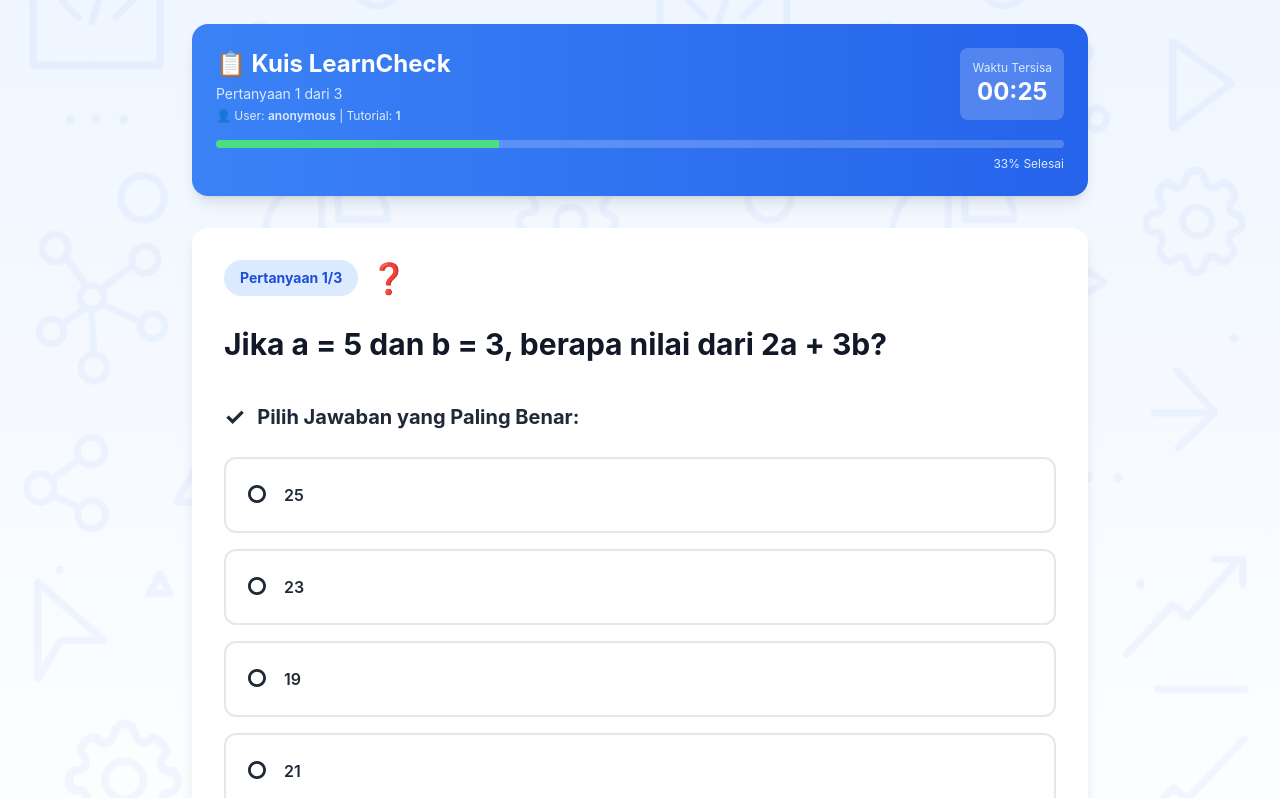
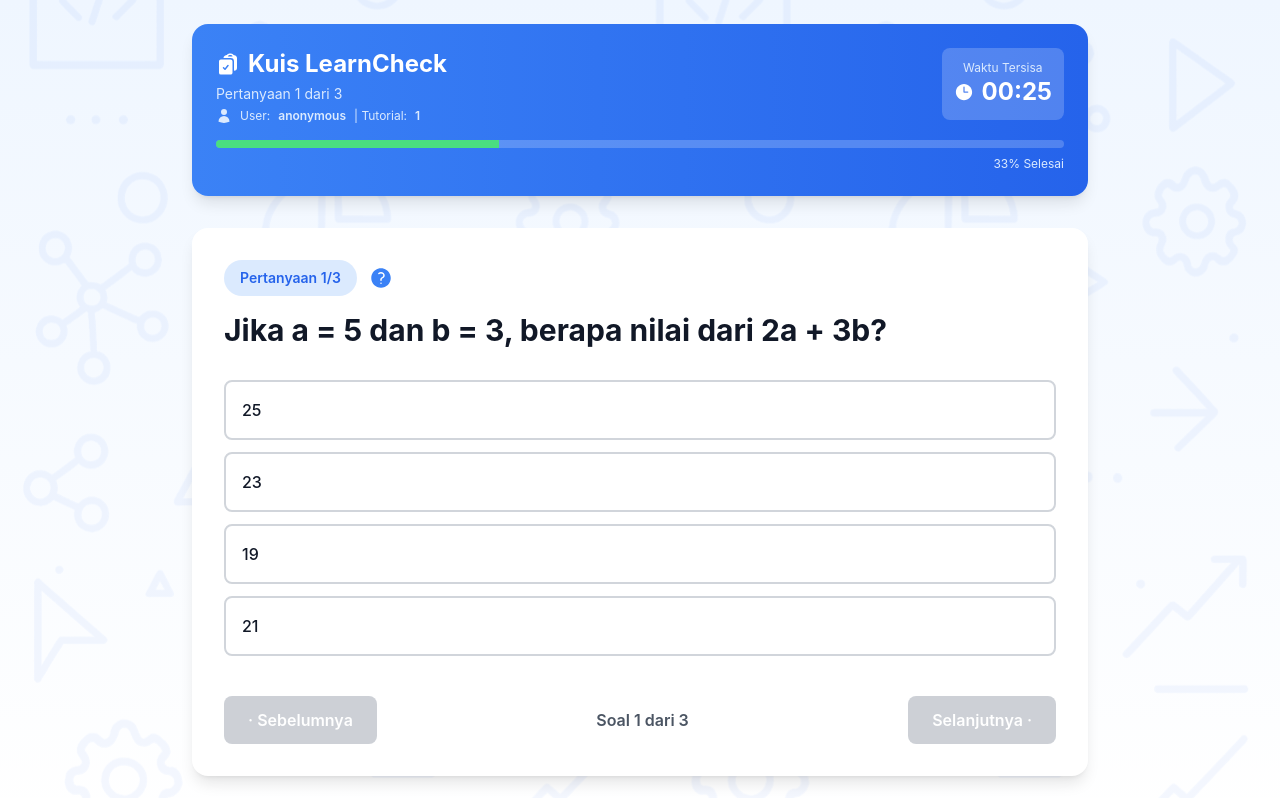
Before and after one commit to hi-dem/Frontend-Quis_LC, a React (Create React App) app: page /quiz in a window 1280 px wide. Shown: the top 798 px of the page. Built offline with nearby package versions, Linux system fonts and the light colour scheme.

Commit message:
Banyak tambahan kak, ganti icon dll

```diff
--- a/package.json
+++ b/package.json
@@ -3,6 +3,7 @@
   "version": "1.0.0",
   "private": true,
   "dependencies": {
+    "@heroicons/react": "^2.2.0",
     "axios": "^1.13.2",
     "react": "^18.2.0",
     "react-dom": "^18.2.0",
--- a/src/components/Quiz/AnswerOptions.jsx
+++ b/src/components/Quiz/AnswerOptions.jsx
@@ -1,26 +1,42 @@
 import React from 'react';
-import AnswerOption from './AnswerOption';
 
-const AnswerOptions = ({ options, selectedAnswer, correctAnswer, showFeedback, onSelectAnswer }) => {
+const AnswerOptions = ({
+  options,
+  selectedAnswer,
+  correctAnswer,
+  showFeedback,
+  onSelectAnswer,
+  disabled = false // BARU: Add disabled prop
+}) => {
   return (
-    <div className="mb-8">
-      <h3 className="text-xl font-bold text-gray-800 mb-6 flex items-center gap-3">
-        <span className="text-2xl">✓</span>
-        Pilih Jawaban yang Paling Benar:
-      </h3>
-      <div className="space-y-4">
-        {options.map((option, index) => (
-          <AnswerOption
-            key={index}
-            option={option}
-            isSelected={selectedAnswer === option}
-            isCorrect={showFeedback && option === correctAnswer}
-            isWrong={showFeedback && selectedAnswer === option && option !== correctAnswer}
-            onClick={() => onSelectAnswer(option)}
-            disabled={showFeedback}
-          />
-        ))}
-      </div>
+    <div className="mt-8 space-y-3">
+      {options.map((option, idx) => {
+        const isSelected = selectedAnswer === option;
+        const isCorrect = option === correctAnswer;
+
+        return (
+          <button
+            key={idx}
+            onClick={() => !disabled && onSelectAnswer(option)} // UPDATED: Check disabled
+            disabled={disabled || (showFeedback && !isSelected)} // UPDATED: Disable jika waktu habis atau sudah jawab
+            className={`w-full p-4 rounded-lg border-2 transition-all text-left font-medium ${
+              disabled
+                ? 'opacity-50 cursor-not-allowed bg-gray-100 border-gray-300'
+                : isSelected && showFeedback
+                ? isCorrect
+                  ? 'bg-green-100 border-green-500 text-green-900'
+                  : 'bg-red-100 border-red-500 text-red-900'
+                : isCorrect && showFeedback
+                ? 'bg-green-100 border-green-500 text-green-900'
+                : isSelected
+                ? 'bg-blue-100 border-blue-500 text-blue-900'
+                : 'bg-white border-gray-300 hover:border-blue-400 text-gray-900'
+            }`}
+          >
+            {option}
+          </button>
+        );
+      })}
     </div>
   );
 };
--- a/src/components/Quiz/QuestionDisplay.jsx
+++ b/src/components/Quiz/QuestionDisplay.jsx
@@ -1,15 +1,17 @@
 import React from 'react';
+import { QuestionMarkCircleIcon } from '@heroicons/react/24/solid';
 
 const QuestionDisplay = ({ question, questionNumber, totalQuestions }) => {
   return (
     <div className="mb-8">
-      <div className="mb-6 flex items-center gap-3">
-        <span className="inline-block bg-blue-100 text-blue-700 px-4 py-2 rounded-full text-sm font-bold">
+      <div className="flex items-center gap-3 mb-4">
+        <div className="bg-blue-100 text-blue-600 px-4 py-2 rounded-full text-sm font-semibold">
           Pertanyaan {questionNumber}/{totalQuestions}
-        </span>
-        <span className="text-3xl">❓</span>
+        </div>
+        <QuestionMarkCircleIcon className="w-6 h-6 text-blue-500" />
       </div>
-      <h2 className="text-3xl font-bold text-gray-900 leading-relaxed">
+
+      <h2 className="text-2xl md:text-3xl font-bold text-gray-900 leading-relaxed">
         {question}
       </h2>
     </div>
--- a/src/components/Quiz/QuizContainer.jsx
+++ b/src/components/Quiz/QuizContainer.jsx
@@ -8,6 +8,7 @@
 import mockQuizzes from '../../data/mockQuizzes';
 import bgPattern from '../../assets/bg-pattern.svg';
 
+// UTILITY: Shuffle array
 const shuffleArray = (array) => {
   const shuffled = [...array];
   for (let i = shuffled.length - 1; i > 0; i--) {
@@ -17,6 +18,7 @@
   return shuffled;
 };
 
+// UTILITY: Ambil 3 soal random
 const selectRandomQuestions = (allQuestions, count = 3) => {
   const shuffled = shuffleArray(allQuestions);
   return shuffled.slice(0, count);
@@ -26,6 +28,7 @@
   const navigate = useNavigate();
   const [searchParams] = useSearchParams();
 
+  // GET URL PARAMS
   const tutorialId = searchParams.get('tutorial_id') || '1';
   const userId = searchParams.get('user_id') || 'anonymous';
 
@@ -33,13 +36,14 @@
   const [answers, setAnswers] = useState({});
   const [selectedAnswer, setSelectedAnswer] = useState(null);
   const [showFeedback, setShowFeedback] = useState(false);
-  const [feedbackMessage, setFeedbackMessage] = useState('');
   const [isCorrect, setIsCorrect] = useState(false);
   const [timeRemaining, setTimeRemaining] = useState(30);
   const [showReviewModal, setShowReviewModal] = useState(false);
   const [score, setScore] = useState(0);
   const [startTime, setStartTime] = useState(null);
   const [shuffledQuestions, setShuffledQuestions] = useState([]);
+  const [timeoutQuestions, setTimeoutQuestions] = useState(new Set()); // BARU: Track soal yang timeout
+  const [isCurrentTimeUp, setIsCurrentTimeUp] = useState(false); // BARU: Track timeout soal sekarang
 
   const answerSelected = useRef(false);
 
@@ -47,17 +51,24 @@
   const durationPerQuestion = quiz.durationPerQuestion;
   const totalSelectedQuestions = quiz.totalQuestions;
 
+  // Initialize
   useEffect(() => {
     const storageKey = `quiz_${tutorialId}_${userId}`;
     const savedData = localStorage.getItem(storageKey);
 
     if (savedData) {
-      const { questions, answers: savedAnswers, currentIndex, startTime: savedStartTime } = JSON.parse(savedData);
+      const { questions, answers: savedAnswers, currentIndex, startTime: savedStartTime, timeoutQuestions: savedTimeout } = JSON.parse(savedData);
       setShuffledQuestions(questions);
       setAnswers(savedAnswers);
       setCurrentQuestionIndex(currentIndex);
       setStartTime(savedStartTime);
       setTimeRemaining(durationPerQuestion);
+      setTimeoutQuestions(new Set(savedTimeout || [])); // LOAD timeout questions
+
+      // Check apakah soal sekarang timeout
+      if (savedTimeout && savedTimeout.includes(currentIndex)) {
+        setIsCurrentTimeUp(true);
+      }
 
       let correctCount = 0;
       Object.keys(savedAnswers).forEach(idx => {
@@ -68,8 +79,6 @@
       console.log('✅ Loaded from localStorage:', storageKey);
     } else {
       const selectedQuestions = selectRandomQuestions(quiz.questions, totalSelectedQuestions);
-
-
       const shuffled = shuffleArray(selectedQuestions);
       const questionsWithShuffledAnswers = shuffled.map(question => ({
         ...question,
@@ -79,11 +88,14 @@
       setShuffledQuestions(questionsWithShuffledAnswers);
       setStartTime(new Date().toISOString());
       setTimeRemaining(durationPerQuestion);
+      setTimeoutQuestions(new Set()); // INIT empty set
+      setIsCurrentTimeUp(false);
 
-      console.log('🆕 New quiz session created with', totalSelectedQuestions, 'questions');
+      console.log('🆕 New quiz session created');
     }
   }, [tutorialId, userId, quiz, durationPerQuestion, totalSelectedQuestions]);
 
+  // Save ke localStorage
   useEffect(() => {
     if (shuffledQuestions.length > 0) {
       const storageKey = `quiz_${tutorialId}_${userId}`;
@@ -91,11 +103,12 @@
         questions: shuffledQuestions,
         answers,
         currentIndex: currentQuestionIndex,
-        startTime
+        startTime,
+        timeoutQuestions: Array.from(timeoutQuestions) // SAVE timeout questions
       };
       localStorage.setItem(storageKey, JSON.stringify(dataToSave));
     }
-  }, [answers, currentQuestionIndex, shuffledQuestions, tutorialId, userId, startTime]);
+  }, [answers, currentQuestionIndex, shuffledQuestions, tutorialId, userId, startTime, timeoutQuestions]);
 
   const currentQuestion = shuffledQuestions[currentQuestionIndex];
   const totalQuestions = shuffledQuestions.length;
@@ -124,15 +137,29 @@
     });
   }, [navigate, quiz, totalQuestions, answers, shuffledQuestions, startTime, tutorialId, userId]);
 
+  // Timer
   useEffect(() => {
     const timer = setInterval(() => {
       setTimeRemaining(prev => {
         if (prev <= 1) {
+          // Mark soal ini sebagai timeout
+          setTimeoutQuestions(prev => new Set([...prev, currentQuestionIndex]));
+          setIsCurrentTimeUp(true);
+
+          // Auto pindah ke soal berikutnya
           if (currentQuestionIndex < totalQuestions - 1) {
-            setCurrentQuestionIndex(currentQuestionIndex + 1);
-            return durationPerQuestion;
+            setTimeout(() => {
+              setCurrentQuestionIndex(currentQuestionIndex + 1);
+              setTimeRemaining(durationPerQuestion);
+              // Check apakah soal berikutnya sudah timeout
+              setIsCurrentTimeUp(timeoutQuestions.has(currentQuestionIndex + 1));
+            }, 1500);
+            return 0;
           } else {
-            handleSubmitQuiz();
+            // Soal terakhir, auto submit
+            setTimeout(() => {
+              handleSubmitQuiz();
+            }, 1500);
             return 0;
           }
         }
@@ -141,12 +168,13 @@
     }, 1000);
 
     return () => clearInterval(timer);
-  }, [currentQuestionIndex, totalQuestions, durationPerQuestion, handleSubmitQuiz]);
+  }, [currentQuestionIndex, totalQuestions, durationPerQuestion, handleSubmitQuiz, timeoutQuestions]);
 
   useEffect(() => {
     if (!currentQuestion) return;
 
     const alreadyAnswered = answers[currentQuestionIndex];
+    const isTimeout = timeoutQuestions.has(currentQuestionIndex);
 
     setSelectedAnswer(alreadyAnswered || null);
 
@@ -154,16 +182,24 @@
       setShowFeedback(true);
       const correct = alreadyAnswered === currentQuestion.correctAnswer;
       setIsCorrect(correct);
-      setFeedbackMessage(correct ? '✓ Jawaban Benar!' : '✗ Jawaban Salah');
     } else {
       setShowFeedback(false);
     }
 
+    // Update current timeout status
+    setIsCurrentTimeUp(isTimeout);
+
     answerSelected.current = false;
-  }, [currentQuestionIndex, answers, currentQuestion]);
+  }, [currentQuestionIndex, answers, currentQuestion, timeoutQuestions]);
 
   const handleAnswerSelect = useCallback((answer) => {
     if (!currentQuestion) return;
+
+    // PREVENT klik jawaban jika soal ini sudah timeout
+    if (timeoutQuestions.has(currentQuestionIndex)) {
+      console.warn('⏰ Waktu soal ini sudah habis, tidak bisa menjawab');
+      return;
+    }
 
     const alreadyAnswered = answers[currentQuestionIndex];
 
@@ -178,7 +214,6 @@
 
     setSelectedAnswer(answer);
     setIsCorrect(correct);
-    setFeedbackMessage(correct ? '✓ Jawaban Benar!' : '✗ Jawaban Salah');
 
     setAnswers(prevAnswers => ({
       ...prevAnswers,
@@ -189,10 +224,15 @@
       setScore(prevScore => prevScore + 1);
     }
 
-  }, [currentQuestion, currentQuestionIndex, answers]);
+  }, [currentQuestion, currentQuestionIndex, answers, timeoutQuestions]);
 
   const handleNextQuestion = () => {
-    if (currentQuestionIndex < totalQuestions - 1 && showFeedback) {
+    // ALLOW next JIKA:
+    // 1. Sudah ada jawaban (showFeedback), ATAU
+    // 2. Soal sudah timeout (user tidak perlu jawab)
+    const canGoNext = showFeedback || timeoutQuestions.has(currentQuestionIndex);
+
+    if (currentQuestionIndex < totalQuestions - 1 && canGoNext) {
       setCurrentQuestionIndex(prev => prev + 1);
       setTimeRemaining(durationPerQuestion);
     }
@@ -210,6 +250,10 @@
   };
 
   const isWarning = timeRemaining < 10;
+
+  // Determine button states
+  const canGoBack = currentQuestionIndex > 0;
+  const canGoForward = showFeedback || timeoutQuestions.has(currentQuestionIndex); // UPDATED
 
   if (!currentQuestion) {
     return <div className="min-h-screen flex items-center justify-center">Loading...</div>;
@@ -250,8 +294,10 @@
             correctAnswer={currentQuestion.correctAnswer}
             showFeedback={showFeedback}
             onSelectAnswer={handleAnswerSelect}
+            disabled={timeoutQuestions.has(currentQuestionIndex)} // UPDATED
           />
 
+          {/* FEEDBACK - IN-PAGE */}
           {showFeedback && (
             <div className={`mt-8 p-6 rounded-xl border-l-4 ${
               isCorrect
@@ -272,16 +318,26 @@
             </div>
           )}
 
+          {/* TIME UP MESSAGE */}
+          {isCurrentTimeUp && !showFeedback && (
+            <div className="mt-8 p-6 rounded-xl border-l-4 bg-orange-50 border-orange-500">
+              <p className="text-orange-700 font-semibold">
+                Waktu habis untuk soal ini. Anda dapat melanjutkan ke soal berikutnya.
+              </p>
+            </div>
+          )}
+
           <QuizNavigation
             onPrevious={handlePreviousQuestion}
             onNext={handleNextQuestion}
             onSubmit={handleReviewQuiz}
             currentQuestion={currentQuestionIndex + 1}
             totalQuestions={totalQuestions}
-            canGoBack={currentQuestionIndex > 0}
-            canGoForward={showFeedback}
+            canGoBack={canGoBack}
+            canGoForward={canGoForward} // UPDATED
             selectedAnswer={selectedAnswer}
             showFeedback={showFeedback}
+            isTimeUp={isCurrentTimeUp}
           />
         </div>
 
--- a/src/components/Quiz/QuizHeader.jsx
+++ b/src/components/Quiz/QuizHeader.jsx
@@ -1,4 +1,5 @@
 import React from 'react';
+import { ClockIcon, UserIcon, ClipboardDocumentCheckIcon } from '@heroicons/react/24/solid';
 
 const QuizHeader = ({
   currentQuestion,
@@ -18,26 +19,30 @@
       <div className="flex justify-between items-start mb-4">
         <div>
           <h2 className="text-2xl font-bold flex items-center gap-2">
-            📋 Kuis LearnCheck
+            <ClipboardDocumentCheckIcon className="w-6 h-6" />
+            Kuis LearnCheck
           </h2>
           <p className="text-blue-100 text-sm mt-1">
             Pertanyaan {currentQuestion} dari {totalQuestions}
           </p>
           {userId && (
-            <p className="text-blue-100 text-xs mt-1">
-              👤 User: <span className="font-semibold">{userId}</span> | Tutorial: <span className="font-semibold">{tutorialId}</span>
+            <p className="text-blue-100 text-xs mt-1 flex items-center gap-2">
+              <UserIcon className="w-4 h-4" />
+              User: <span className="font-semibold">{userId}</span> | Tutorial: <span className="font-semibold">{tutorialId}</span>
             </p>
           )}
         </div>
 
         <div className={`text-center p-3 rounded-lg ${isWarning ? 'bg-red-500/30' : 'bg-white/20'}`}>
           <p className="text-xs text-blue-100">Waktu Tersisa</p>
-          <p className={`text-2xl font-bold ${isWarning ? 'text-red-300 animate-pulse' : 'text-white'}`}>
+          <p className={`text-2xl font-bold flex items-center justify-center gap-2 ${isWarning ? 'text-red-300 animate-pulse' : 'text-white'}`}>
+            <ClockIcon className="w-5 h-5" />
             {String(minutes).padStart(2, '0')}:{String(seconds).padStart(2, '0')}
           </p>
         </div>
       </div>
 
+      {/* Progress Bar */}
       <div className="w-full bg-white/20 rounded-full h-2 overflow-hidden">
         <div
           className={`h-full transition-all duration-300 ${isWarning ? 'bg-red-400' : 'bg-green-400'}`}
--- a/src/components/Quiz/QuizNavigation.jsx
+++ b/src/components/Quiz/QuizNavigation.jsx
@@ -10,7 +10,8 @@
   canGoBack,
   canGoForward,
   selectedAnswer,
-  showFeedback
+  showFeedback,
+  isTimeUp = false
 }) => {
   return (
     <div className="mt-10 flex gap-4 justify-between items-center">
```
Also changed, not shown: src/pages/HomePage.jsx (+10 -2 lines), src/pages/ResultPage.jsx (+95 -55 lines), 1 other file (tests, documents, lock files or other folders).
